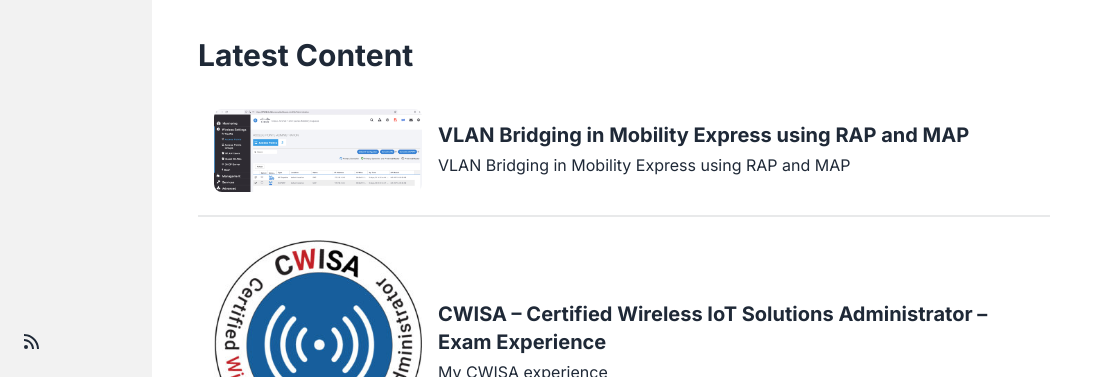
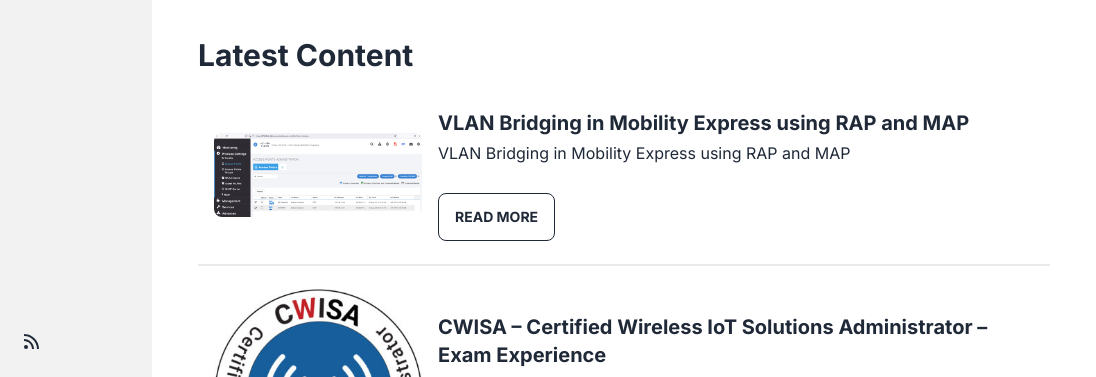
Before and after one commit to darwincastro/dar-fi.com, an Astro site: page / in a window 1280 px wide. Shown: the part 423-800 px from the top of the page, 184-1280 px from the left. Built offline with nearby package versions, Linux system fonts and the light colour scheme; Astro itself is replaced by a stand-in of ours.

Commit message:
Fix card styling
- Use fixed image width
- Use h3 tag for the post title
- Add read more link

```diff
--- a/src/components/HorizontalCard.astro
+++ b/src/components/HorizontalCard.astro
@@ -5,15 +5,18 @@
 <div class="rounded-lg bg-base-100 hover:shadow-xl transition ease-in-out hover:scale-[102%]">
   <a href={url} target={target}>
     <div class="hero-content flex-col md:flex-row">
-      {img && <img src={img} alt={title} class="max-w-full md:max-w-[13rem] rounded-lg" />}
+      {img && <img src={img} alt={title} class="max-w-[13rem] rounded-lg" />}
       <div class="grow w-full">
-        <h1 class="text-xl font-bold">
+        <h3 class="text-xl font-bold">
           {title}
           {badge && <div class="badge badge-secondary mx-2">{badge}</div>}
-        </h1>
+        </h3>
         <p class="py-1 text-1xl">{desc}</p>
         <div class="card-actions justify-end">
           {tags && tags.map((tag) => <div class="badge badge-outline">{tag}</div>)}
+        </div>
+        <div>
+          <a href={url} class="btn btn-outline mt-6" target={target}>Read more</a>
         </div>
       </div>
     </div>
```
